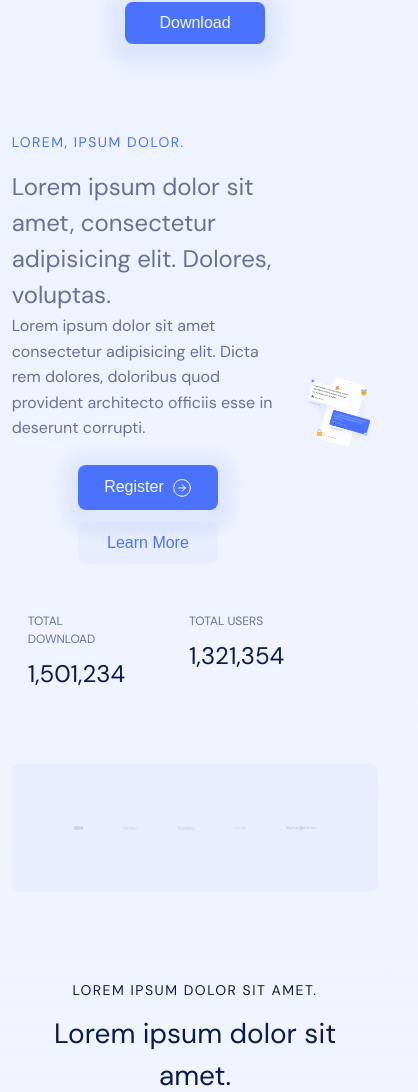
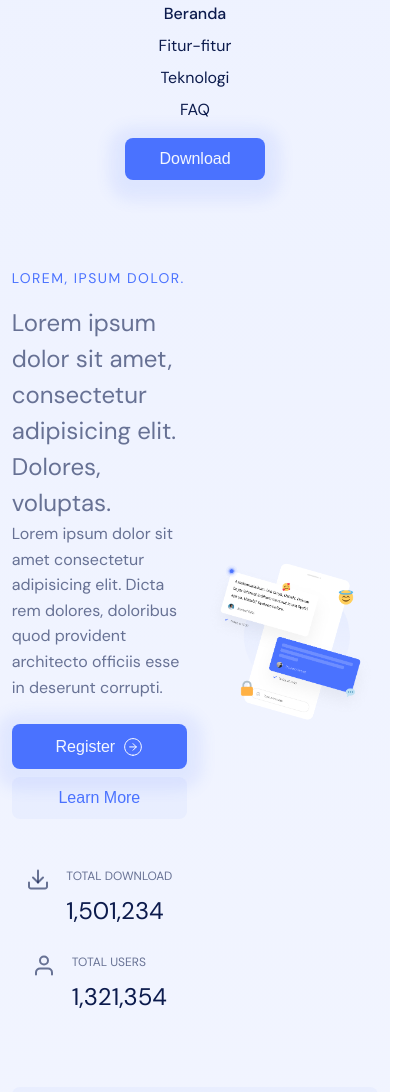
Before and after one commit to rrave34/urun-landing, a plain HTML site: page index.html in a window 390 px wide. Shown: the part 117-1209 px from the top of the page, 418 px wide, since content can reach past the window. Drawn offline with Linux system fonts and the light colour scheme.

Commit message:
responsive eklendi

```diff
--- a/main.css
+++ b/main.css
@@ -399,7 +399,7 @@ footer .social-media li {
 }
 
 @media (max-width: 768px) {
-  /* Taşmayı engelle ama yapıyı bozma */
+
   #hero,
   #features-horizontal .section-body,
   #features-vertical,
@@ -463,3 +463,37 @@ footer .social-media li {
     line-height: 1.6;
   }
 }
+@media (max-width: 480px) {
+
+  header {
+    flex-direction: column;
+    align-items: center;
+  }
+
+  nav {
+    flex-direction: column;
+    gap: 8px;
+  }
+
+  .hero-actions {
+    flex-direction: column;
+    gap: 8px;
+  }
+
+  .hero-analytics {
+    flex-direction: column;
+    align-items: center;
+    gap: 24px;
+  }
+
+  #companies {
+    flex-direction: column;
+    align-items: center;
+    padding: 32px;
+  }
+
+  #stores .section-body {
+    flex-direction: column;
+    align-items: center;
+  }
+}
```
